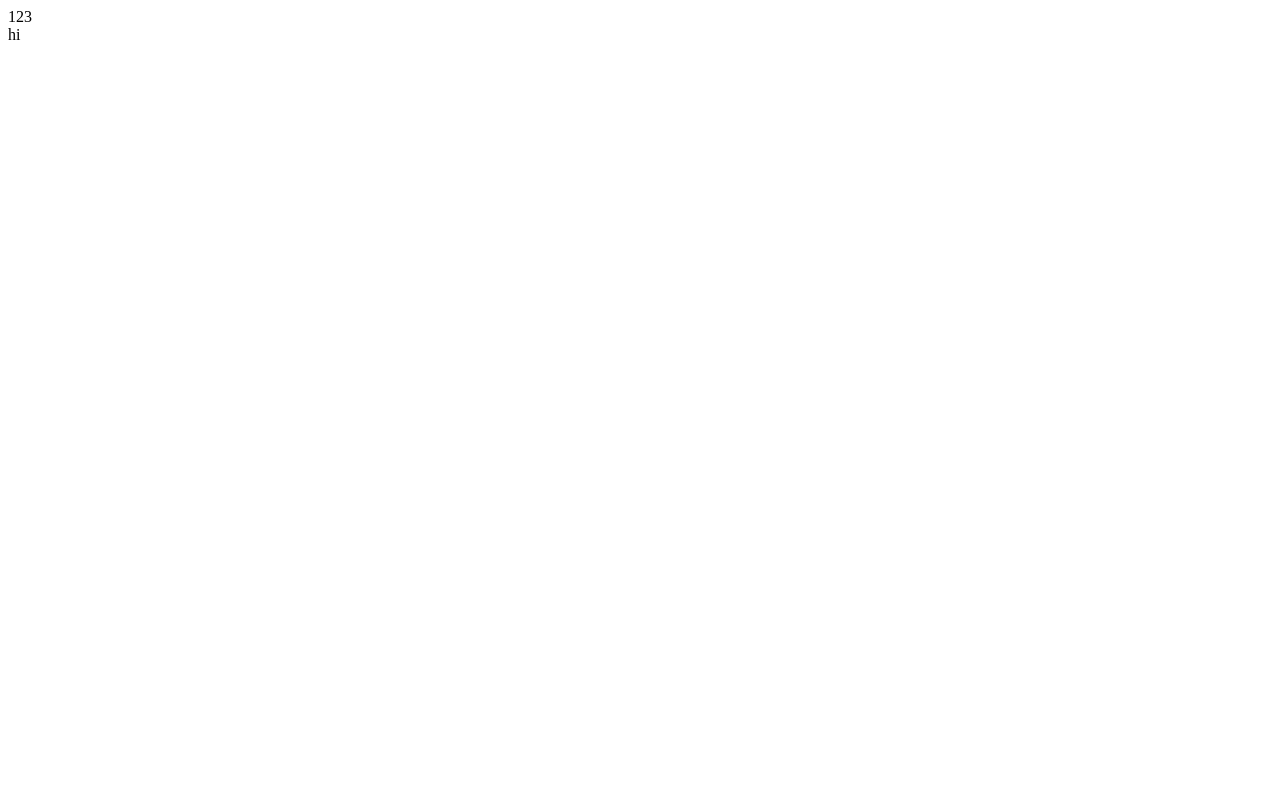
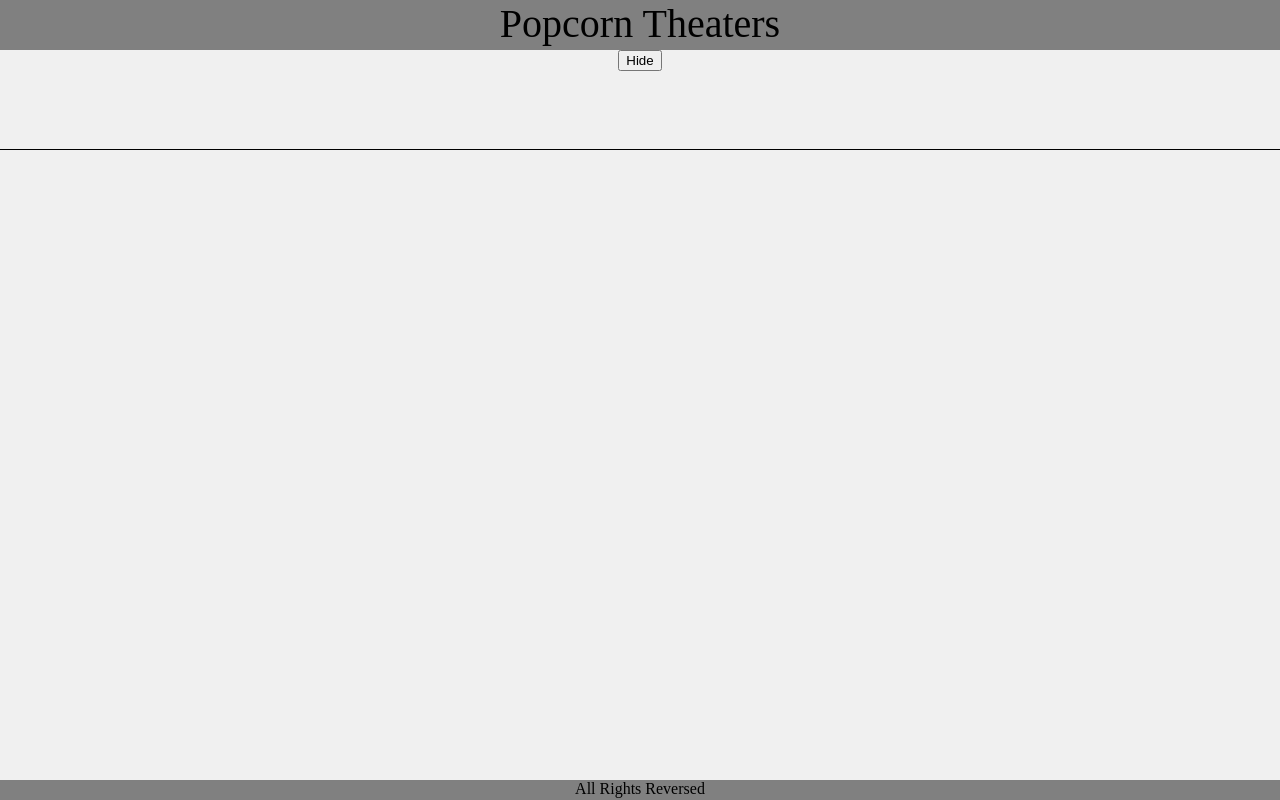
Before and after one commit to gviloria001/popcornapp, a React (Create React App) app in the folder client/: page /DB in a window 1280 px wide. Before the commit this address had no page. Built offline with nearby package versions, Linux system fonts and the light colour scheme.

Commit message:
Styling Update

```diff
--- a/client/src/App.css
+++ b/client/src/App.css
@@ -1,38 +1,50 @@
-.App {
-  text-align: center;
+html{
+  margin: 0;
+  height: 100%;
 }
 
-.App-logo {
-  height: 40vmin;
-  pointer-events: none;
+.App {
+  margin: 0;
+  height: 100%;
+}
+body {
+  margin: 0;
+  height: 100%;
+}
+#root {
+  margin: 0;
+  height: 100%;
 }
 
-@media (prefers-reduced-motion: no-preference) {
-  .App-logo {
-    animation: App-logo-spin infinite 20s linear;
-  }
+.site-layout {
+  margin: 0;
+  display: grid;
+  height: 100%;
+  grid-template-areas:
+    "header_section"
+    "report_section"
+    "Site-content_section"
+    "footer_section";
+  grid-template-rows: 50px 100px auto 20px;
 }
-
-.App-header {
-  background-color: #282c34;
-  min-height: 100vh;
-  display: flex;
-  flex-direction: column;
-  align-items: center;
-  justify-content: center;
-  font-size: calc(10px + 2vmin);
-  color: white;
+.header {
+  font: 40px black bold;
+  text-align: center;
+  grid-area: "header_section";
+  background-color: grey;
 }
-
-.App-link {
-  color: #61dafb;
+.report-bar {
+  text-align: center;
+  grid-area: "header_section";
+  background-color: #F0F0F0;
+  border-bottom: 1px black solid;
 }
-
-@keyframes App-logo-spin {
-  from {
-    transform: rotate(0deg);
-  }
-  to {
-    transform: rotate(360deg);
-  }
+.site-content {
+  grid-area: 'Site-content_section';
+  background-color: #F0F0F0;
 }
+.footer {
+  text-align: center;
+  grid-area: 'footer_section';
+  background-color: grey;
+}
--- a/client/src/App.js
+++ b/client/src/App.js
@@ -1,29 +1,21 @@
-
+import './App.css';
 import { BrowserRouter, Route, Routes } from 'react-router-dom'
-import Home from './pages/Home';
 import SignInPage from './pages/SignIn';
-import UsersPage from './pages/UsersPage'
+import UsersPage from './pages/UsersPage';
+import DB from './pages/DB';
 
 
 
 function App() {
   return (
-    <div className="App">
-
-      <div>
-        123
-      </div>
-      <BrowserRouter>
+        <BrowserRouter>
         <Routes>
-          <Route path="/" element={<Home />} />
+          <Route path="/" element={<SignInPage />} />
           <Route path="/SignInPage" element={<SignInPage />} />
           <Route path="/UsersPage" element={<UsersPage />} />
+          <Route path="/DB" element={<DB />} />
         </Routes>
       </BrowserRouter>
-      <div>
-        hi
-      </div>
-    </div>
   );
 }
 
--- a/client/src/pages/DB.js
+++ b/client/src/pages/DB.js
@@ -1,7 +1,28 @@
+import { useState } from "react"
+
 export default function DB() {
+    const [visible, setVisible] = useState(false);
+
     return (
-        <div>
-            howdy
-        </div>
+        <div className='site-layout'>
+      <div className='header'>
+        Popcorn Theaters
+      </div>
+      <div className='report-bar'>
+        <button onClick={() => setVisible(!visible)}>{visible ? 'Show' : 'Hide'}
+        </button>
+        {visible &&
+            <button>
+                My element
+            </button>
+        }
+      </div>
+      <div className='site-content'>
+
+      </div>
+      <div className='footer'>
+        All Rights Reversed
+      </div>
+    </div>
     )
 }
--- a/client/src/pages/Home.js
+++ /dev/null
@@ -1,9 +0,0 @@
-import { Link } from "react-router-dom"
-
-export default function Home() {
-    return (
-        <div>
-            <Link to={`/UsersPage`}> <button>123</button> </Link>
-        </div>
-    )
-}
--- a/client/src/pages/SignIn.js
+++ b/client/src/pages/SignIn.js
@@ -1,5 +1,5 @@
 import { useEffect, useState } from "react";
-import { Link, useNavigate } from "react-router-dom"
+import { useNavigate } from "react-router-dom"
 import Axios from "axios";
 export default function SignInPage() {
     const [tempAccountName, setTempAccountName] = useState("");
@@ -9,13 +9,13 @@ export default function SignInPage() {
 
     useEffect(() => {
         if (loggedIn) {
-            return navigate("/");
+            return navigate("/db");
         }
-    }, [loggedIn]);
+    }, [loggedIn, navigate]);
 
 
     const getCredentials = (res) => {
-        if (res.data[0].userAccountName == tempAccountName && res.data[0].userAccountPassword == tempAccountPassword) {
+        if (res.data[0].userAccountName === tempAccountName && res.data[0].userAccountPassword === tempAccountPassword) {
             setLoggedIn(true);
         }
     }
--- a/client/src/pages/UsersPage.js
+++ b/client/src/pages/UsersPage.js
@@ -58,8 +58,8 @@ export default function UsersPage() {
 
 
     return (
-        <div className="App">
-            <div className="information">
+        <div>
+            <div>
                 <label>First Name:</label>
                 <input
                     type="text"
```
